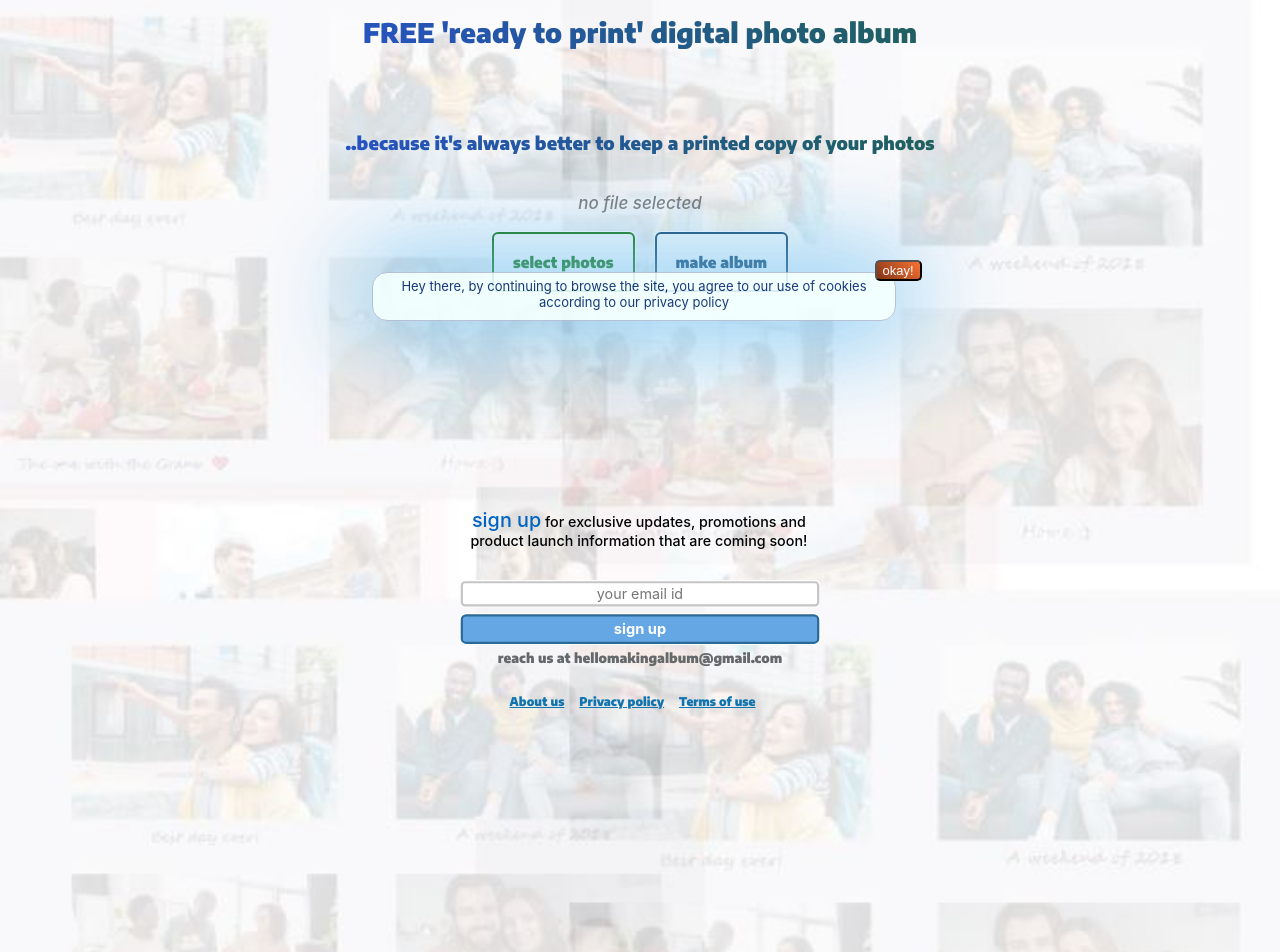
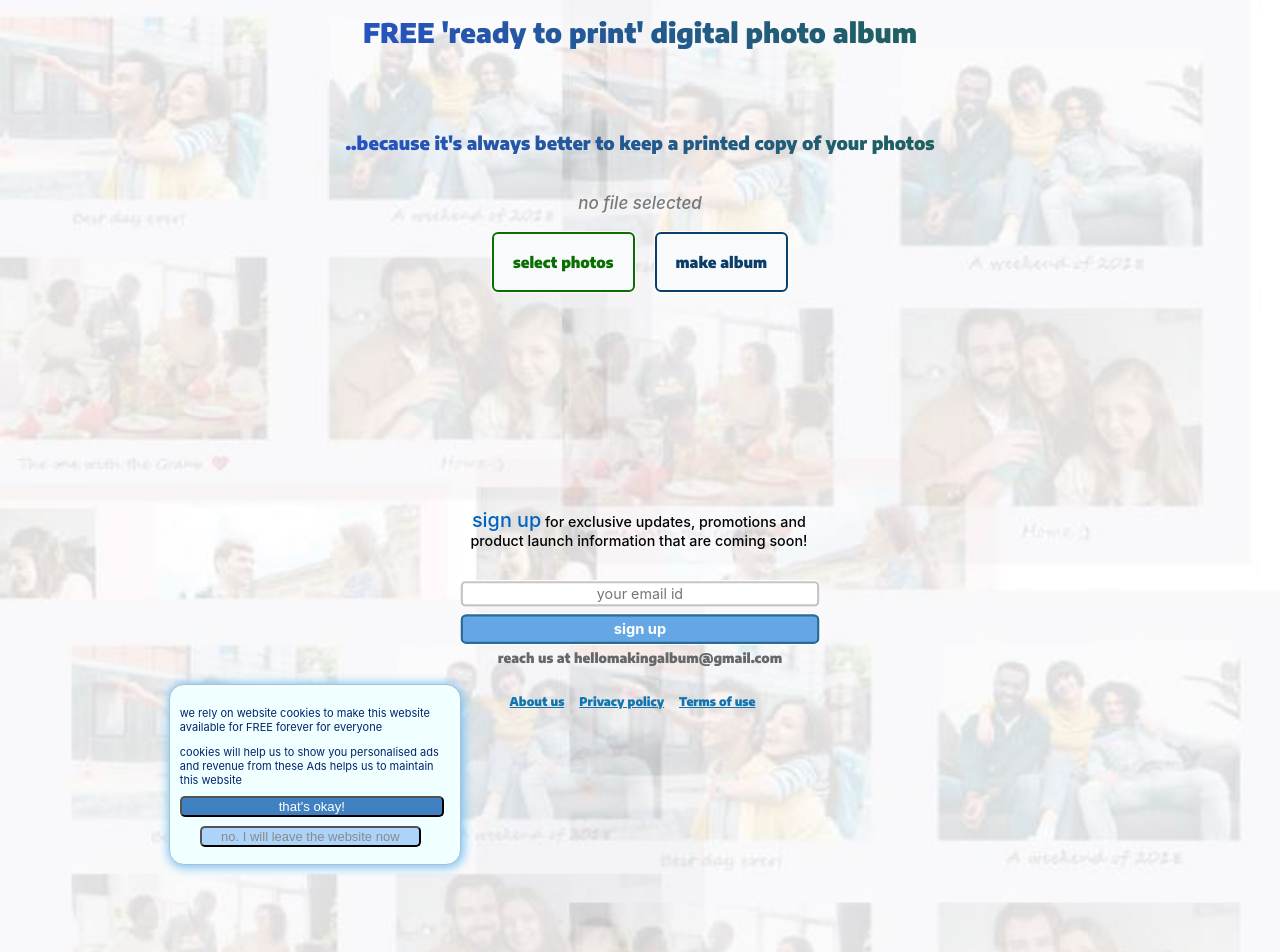
Before and after one commit to edwinvarghese4442/makingalbum_source, a React (Create React App) app: page / in a window 1280 px wide. Shown: the top 952 px of the page. Built offline with nearby package versions, Linux system fonts and the light colour scheme.

Commit message:
cookie ui modded

```diff
--- a/public/index.html
+++ b/public/index.html
@@ -28,13 +28,7 @@
       Learn how to configure a non-root public URL by running `npm run build`.
     -->
     <title>easy and free album making</title>
-    <script type="text/javascript">
-      (function(c,l,a,r,i,t,y){
-          c[a]=c[a]||function(){(c[a].q=c[a].q||[]).push(arguments)};
-          t=l.createElement(r);t.async=1;t.src="https://www.clarity.ms/tag/"+i;
-          y=l.getElementsByTagName(r)[0];y.parentNode.insertBefore(t,y);
-      })(window, document, "clarity", "script", "bewuh8a849");
-  </script>
+
   <!-- Global site tag (gtag.js) - Google Analytics -->
   <script async src="https://www.googletagmanager.com/gtag/js?id=G-JN70EZJRGZ"></script>
   <script>
--- a/src/App.css
+++ b/src/App.css
@@ -52,35 +52,57 @@
  .cookiebar{
   position: fixed;
     background-color: #fff;
-    text-align: center;
-    width: 40%;
+    /* text-align: center; */
+    width: 270px;
     right: 0;
-    margin-right: 30%;
-    margin-top: 272px;
+    margin-right: 64%;
+    margin-top: 684px;
     z-index: 10;
     background-color: azure;
     opacity: .9;
     border-radius: 15px;
-    font-size: 13px;
+    font-size: 11px;
     color: #00256e;
     border: #b1bcd3;
     border-style: solid;
     border-width: 1px;
-    box-shadow: 1px 1px 100px 20px #7bc6f3;
-    padding: 5px 5px 10px 5px;
+    box-shadow: 1px 1px 10px 2px #7bc6f3;
+    padding: 10px 10px 10px 10px;
+    opacity: 1;
+    height: 159px;
+
 }
 
-.cookie_button {
+.cookie_button_yes {
   border-radius: 5px;
-    background-image: linear-gradient(45deg, #813316, #f97334);
+  /* background-image: linear-gradient(45deg, #813316, #f97334); */
+  /* border: rgb(255, 255, 255); */
+  color: white;
+  font-size: larger;
+  position: relative;
+  right: 0;
+  margin-right: 609px;
+  margin-top: -2px;
+  z-index: 12;
+  box-shadow: 1px 1px 10px px #a13601;
+  width: 264px;
+  background-color: #4082c1;
+}
+
+.cookie_button_no {
+  border-radius: 5px;
+    /* background-image: linear-gradient(45deg, #813316, #f97334); */
     /* border: rgb(255, 255, 255); */
-    color: white;
+    color: #898a8b;
     font-size: small;
-    position: fixed;
-    right: 0;
-    margin-right: 28%;
-    margin-top: 260px;
+    position: relative;
+    right: -20px;
+    margin-right: 66%;
+    margin-top: 9px;
     z-index: 12;
+    box-shadow: 1px 1px 10px px #a13601;
+    width: 221px;
+    background-color: #acd4f9;
 }
 
  .title1{
--- a/src/App.js
+++ b/src/App.js
@@ -303,6 +303,10 @@ class App extends Component {
 
           }
 
+          closeCookieBar = () => {
+
+          }
+
 
 
 
@@ -310,8 +314,11 @@ class App extends Component {
   return (
 
     <div className="background">
-      <div className="cookiebar"> Hey there, by continuing to browse the site, you agree to our use of cookies according to our privacy policy</div>
-      <button className='cookie_button'>okay!</button>
+      <div className="cookiebar" style = {{opacity:this.state.cookieOpacity, pointerEvents:this.state.cookiePEnone}}> <p>we rely on website cookies to make this website available for FREE forever for everyone</p><p>cookies will help us to show you personalised ads and revenue from these Ads helps us to maintain this website</p>
+      <button className='cookie_button_yes' onClick={() =>this.closeCookieBar()}>that's okay!</button>
+      <button className='cookie_button_no' onClick={() =>this.closeCookieBar()}>no. I will leave the website now</button>
+    </div>
+
       <h1 className = "title1">FREE 'ready to print' digital photo album</h1>
       <h2 className = "title2">..because it's always better to keep a printed copy of your photos</h2>
 
```
